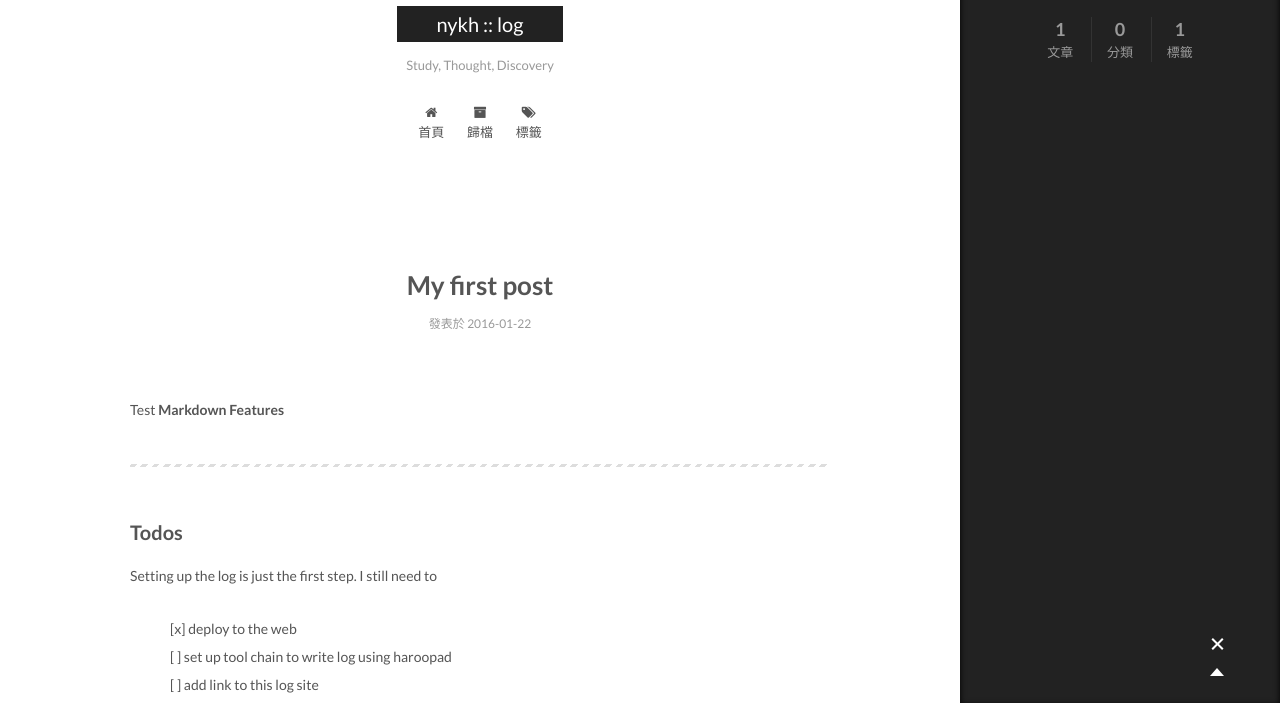
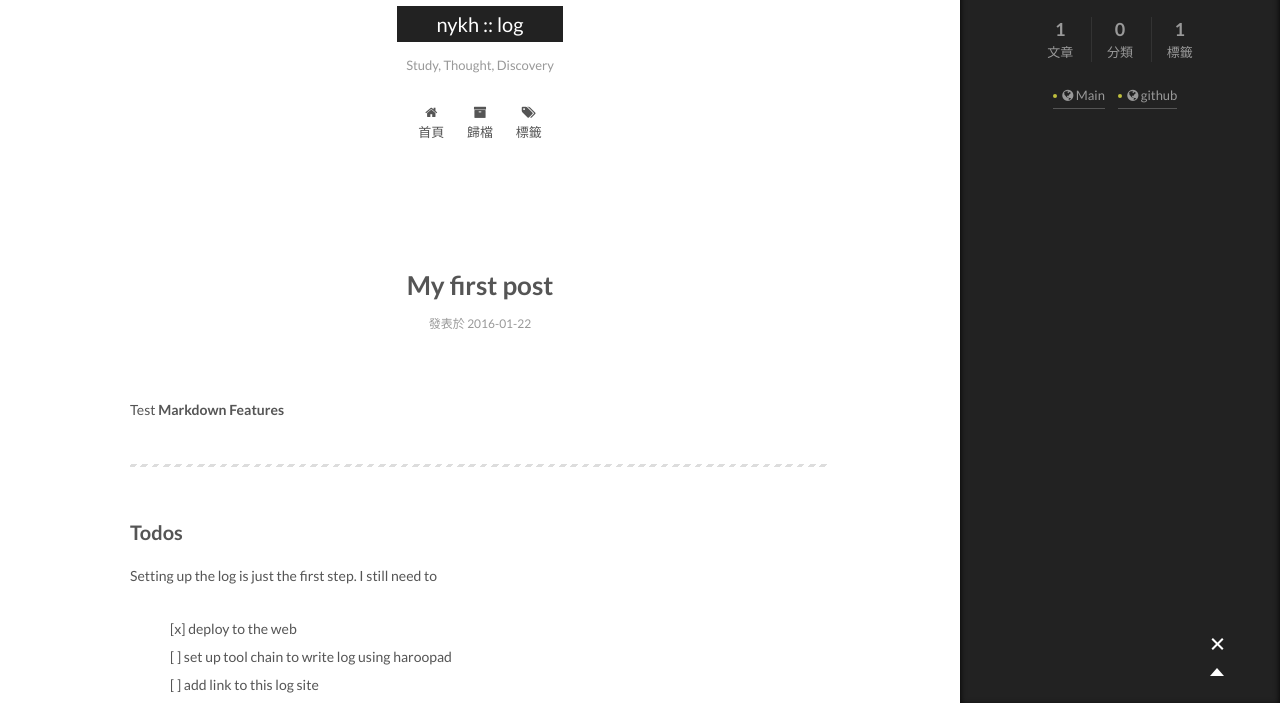
Before and after one commit to nykh/nykh.github.io, a plain HTML site: page index.html in a window 1280 px wide. Both pictures are taken after a click on the element 1217 px from the left and 742 px from the top of the page. Shown: the part 97-800 px from the top of the page. Drawn offline with Linux system fonts and the light colour scheme.

Commit message:
Site updated: 2016-01-22 21:58:07

```diff
--- a/css/main.css
+++ b/css/main.css
@@ -1543,7 +1543,7 @@ pre .javascript .function {
   width: 4px;
   height: 4px;
   border-radius: 50%;
-  background: #afffed;
+  background: #bfbf3d;
 }
 .sidebar-nav {
   margin: 0 0 20px;
--- a/index.html
+++ b/index.html
@@ -364,6 +364,24 @@
 
         <div class="links-of-author motion-element">
 
+
+              <span class="links-of-author-item">
+                <a href="http://web.stanford.edu/~nykh/" target="_blank">
+
+                    <i class="fa fa-globe"></i> Main
+
+                </a>
+              </span>
+
+              <span class="links-of-author-item">
+                <a href="https://github.com/nykh" target="_blank">
+
+                    <i class="fa fa-globe"></i> github
+
+                </a>
+              </span>
+
+
         </div>
 
 
```
Also changed, not shown: 2016/01/22/Hello-world/index.html (+18 -0 lines), archives/2016/01/index.html (+18 -0 lines), archives/2016/index.html (+18 -0 lines), archives/index.html (+18 -0 lines), tags/meta/index.html (+18 -0 lines).
